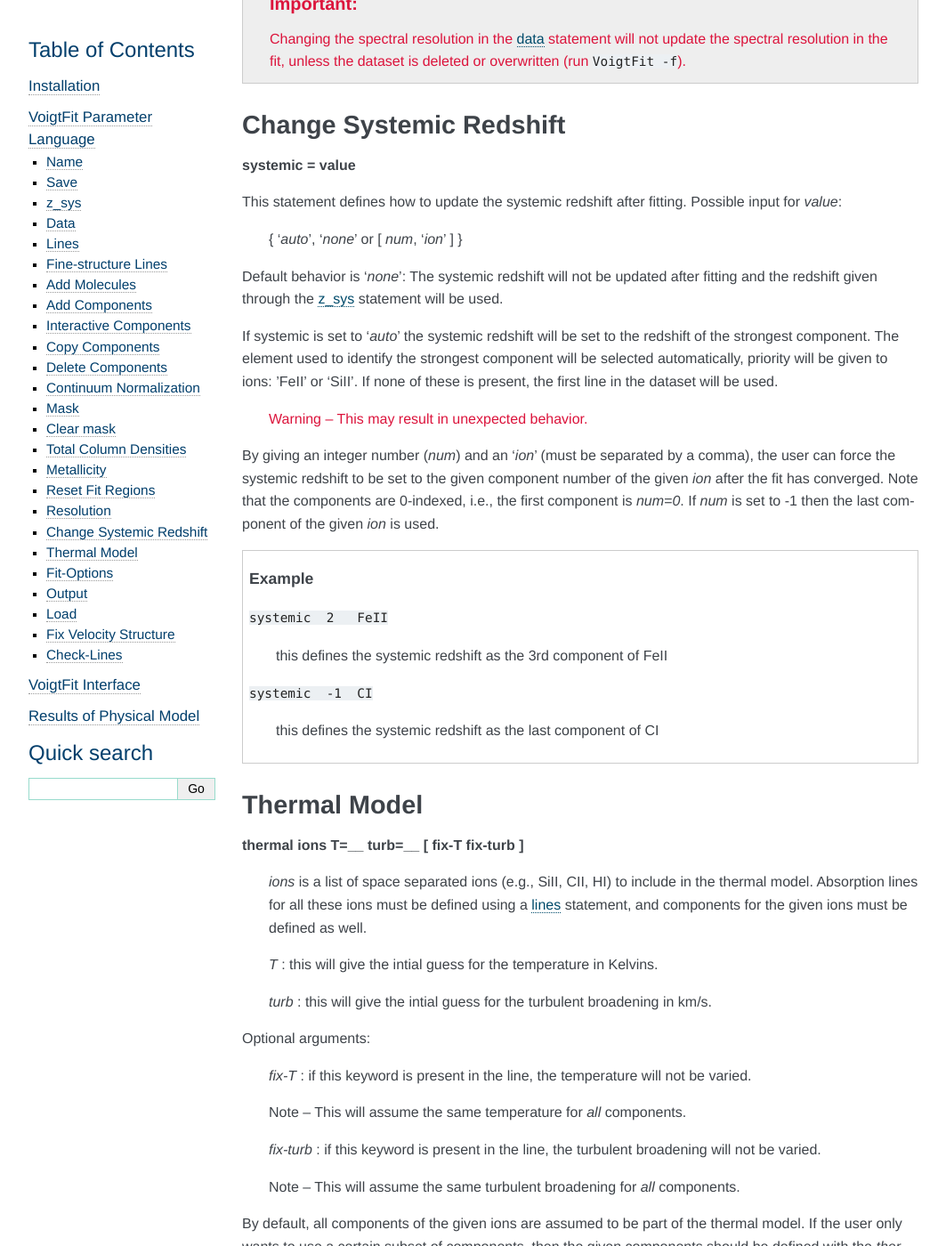
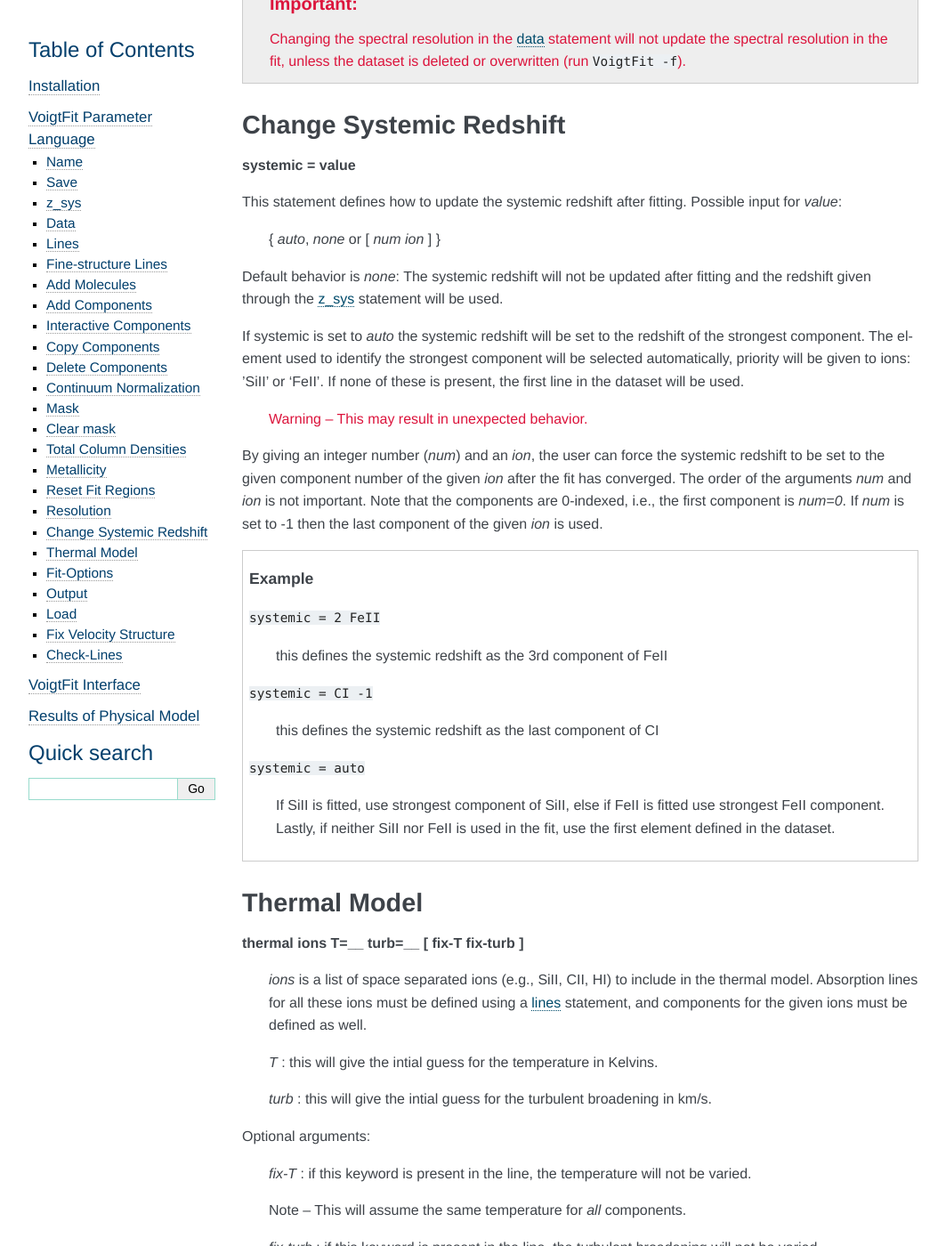
Before and after one commit to jkrogager/VoigtFit, a Sphinx documentation site: the page built from docs/documentation.rst, in a window 1280 px wide and 1400 px high, scrolled down 13487 px. Shown: the whole window at 89% size, without its empty margins (98-1161 px from the left). Built offline with Sphinx 7.4.7, drawn with Linux system fonts in a browser that asks for light colours.

Commit message:
Updated *systemic* parameter
The order of arguments doesn't matter, dropped comma in definition. Updated documentation and fixed a bug in the docs.

```diff
--- a/docs/documentation.rst
+++ b/docs/documentation.rst
@@ -696,33 +696,38 @@ Change Systemic Redshift
 
 This statement defines how to update the systemic redshift after fitting.
 Possible input for *value*:
-  { ‘*auto*’, ‘*none*’ or  [ *num*, ‘*ion*’ ] }
+  { *auto*, *none* or  [ *num* *ion* ] }
 
-Default behavior is ‘*none*’: The systemic redshift will not be updated after fitting
+Default behavior is *none*: The systemic redshift will not be updated after fitting
 and the redshift given through the `z_sys`_ statement will be used.
 
-If systemic is set to ‘*auto*’ the systemic redshift will be set to the redshift
+If systemic is set to *auto* the systemic redshift will be set to the redshift
 of the strongest component. The element used to identify the strongest component
-will be selected automatically, priority will be given to ions: ’FeII’ or ‘SiII’.
+will be selected automatically, priority will be given to ions: ’SiII’ or ‘FeII’.
 If none of these is present, the first line in the dataset will be used.
 
   :red:`Warning -- This may result in unexpected behavior.`
 
-By giving an integer number (*num*) and an '*ion*' (must be separated by a comma),
-the user can force the systemic redshift to be set to the given component number
-of the given *ion* after the fit has converged.
+By giving an integer number (*num*) and an *ion*, the user can force the systemic redshift
+to be set to the given component number of the given *ion* after the fit has converged.
+The order of the arguments *num* and *ion* is not important.
 Note that the components are 0-indexed, i.e., the first component is *num=0*.
 If *num* is set to -1 then the last component of the given *ion* is used.
 
 .. topic:: Example
 
-  ``systemic  2   FeII``
+  ``systemic = 2 FeII``
 
     this defines the systemic redshift as the 3rd component of FeII
 
-  ``systemic  -1  CI``
+  ``systemic = CI -1``
 
     this defines the systemic redshift as the last component of CI
+
+  ``systemic = auto``
+
+    If SiII is fitted, use strongest component of SiII, else if FeII is fitted use strongest FeII component.
+    Lastly, if neither SiII nor FeII is used in the fit, use the first element defined in the dataset.
 
 
 Thermal Model
```
Also changed, not shown: 2 other files.
